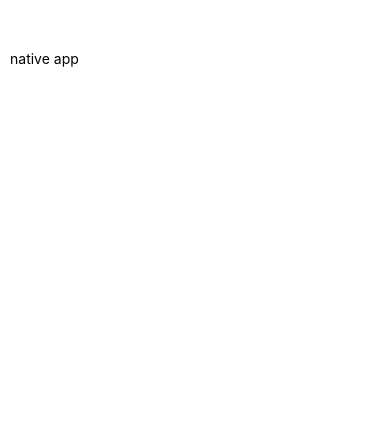
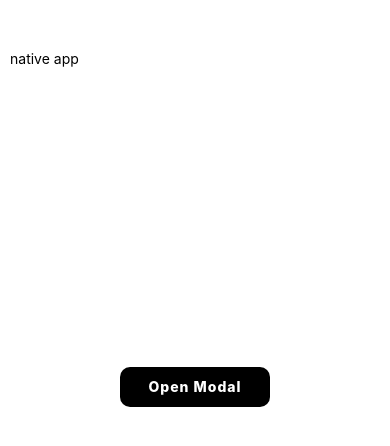
Before and after one commit to adnanDevelop/first-native-app, a React Native app: screen / in a window 390 px wide. Shown: the top 446 px of the page. Built offline with nearby package versions, Linux system fonts and the light colour scheme.

Commit message:
have used default modal of react native and learned more about it

```diff
--- a/App.jsx
+++ b/App.jsx
@@ -5,6 +5,7 @@ import { StyleSheet, View, Text } from "react-native";
 // import RadioBtn from "./components/RadioBtn";
 // import TouchableButton from "./components/TouchableButton";
 import IndicatorLoader from "./components/ActivityIndicator";
+import DefaultModal from "./components/DefaultModal";
 
 const App = () => {
   return (
@@ -15,7 +16,7 @@ const App = () => {
       <IndicatorLoader />
       */}
 
-
+      <DefaultModal />
     </View>
   );
 };
--- /dev/null
+++ b/components/DefaultModal.jsx
@@ -0,0 +1,76 @@
+import {
+  StyleSheet,
+  Text,
+  View,
+  TouchableOpacity,
+  Modal,
+  Button,
+} from "react-native";
+import React, { useState } from "react";
+
+const DefaultModal = () => {
+  const [isModalOpen, setModalOpen] = useState(false);
+
+  return (
+    <View
+      style={{
+        marginTop: 20,
+        height: 600,
+        display: "flex",
+        alignItems: "center",
+        justifyContent: "center",
+      }}
+    >
+      <TouchableOpacity>
+        <Text
+          style={{
+            color: "white",
+            width: 150,
+            height: 40,
+            lineHeight: 40,
+            textAlign: "center",
+            backgroundColor: "black",
+            borderRadius: 10,
+            textTransform: "capitalize",
+            fontWeight: "800",
+            letterSpacing: 1,
+          }}
+          onPress={() => setModalOpen(!isModalOpen)}
+        >
+          {isModalOpen ? "Close Modal" : "Open Modal"}
+        </Text>
+      </TouchableOpacity>
+
+      <Modal transparent={true} visible={isModalOpen}>
+        <View
+          style={{ flex: 1, justifyContent: "center", alignItems: "center" }}
+        >
+          <View
+            style={{
+              backgroundColor: "white",
+              width: 200,
+              height: 200,
+              padding: 20,
+              elevation: 3,
+              display: "flex",
+              alignItems: "center",
+              justifyContent: "center",
+              borderRadius: 10,
+            }}
+          >
+            <Text style={{ fontSize: 20, fontWeight: "800", marginBottom: 10 }}>
+              Modal
+            </Text>
+            <View>
+              <Button title="Close Modal" onPress={() => setModalOpen(false)} />
+            </View>
+          </View>
+        </View>
+      </Modal>
+    </View>
+  );
+};
+
+export default DefaultModal;
+
+const styles = StyleSheet.create({});
```
